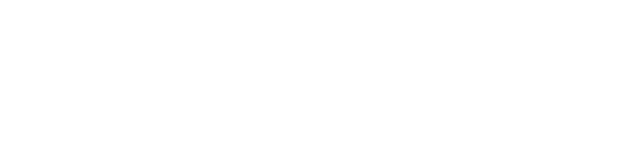
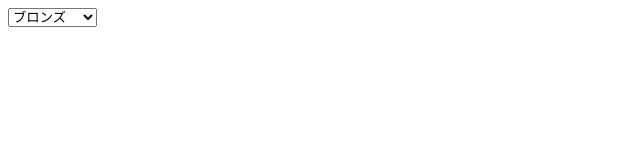
Before and after one commit to ajinoCan2Me/apexScore, a plain HTML site: page index.html in a window 1280 px wide. Shown: the whole page, without its empty margins (0-640 px from the left). Drawn offline with Linux system fonts and the light colour scheme.

Commit message:
Update index.html

```diff
--- a/index.html
+++ b/index.html
@@ -5,5 +5,15 @@
 </head>
 <body>
 
+<select>
+  <option value="Rookie">ルーキー</option>
+  <option value="Bronze" selected>ブロンズ</option>
+  <option value="Silver">シルバー</option>
+  <option value="Gold">ゴールド</option>
+  <option value="Platinum">プラチナ</option>
+  <option value="Diamond">ダイヤ</option>
+  <option value="Master">マスター</option>
+  <option value="Apex Predator">プレデター</option>
+</select>
 </body>
 </html>
```
